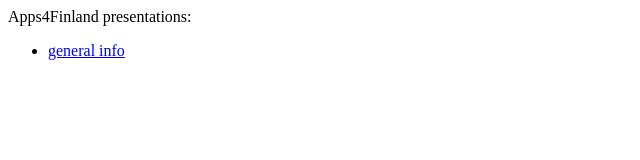
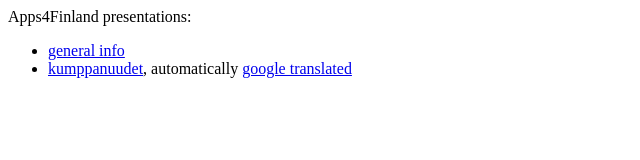
Before and after one commit to apps4finland/presentations, a plain HTML site: page index.html in a window 1280 px wide. Shown: the whole page, without its empty margins (0-640 px from the left). Drawn offline with Linux system fonts and the light colour scheme.

Commit message:
Linkki automaattisesti englanniksi käännettyyn presentaatioon

```diff
--- a/index.html
+++ b/index.html
@@ -2,4 +2,5 @@
 
 <ul>
 	<li><a href="info/">general info</a></li>
+	<li><a href="kumppanuudet/">kumppanuudet</a>, automatically <a href="http://translate.google.com/translate?sl=fi&tl=en&js=n&prev=_t&hl=fi&ie=UTF-8&eotf=1&u=http%3A%2F%2Fapps4finland.github.io%2Fpresentations%2Fkumppanuudet%2F&act=url">google translated</a></li>
 </ul>
```
